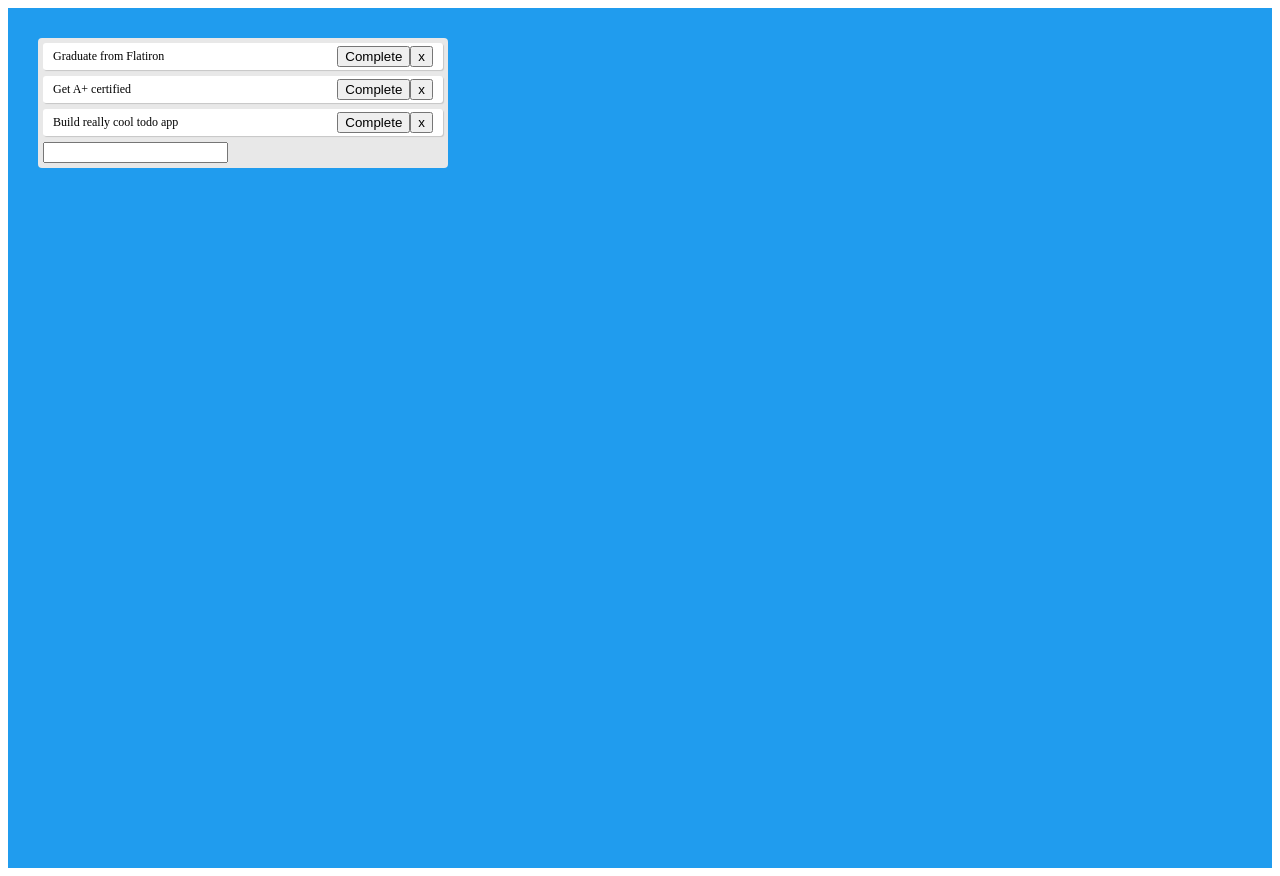
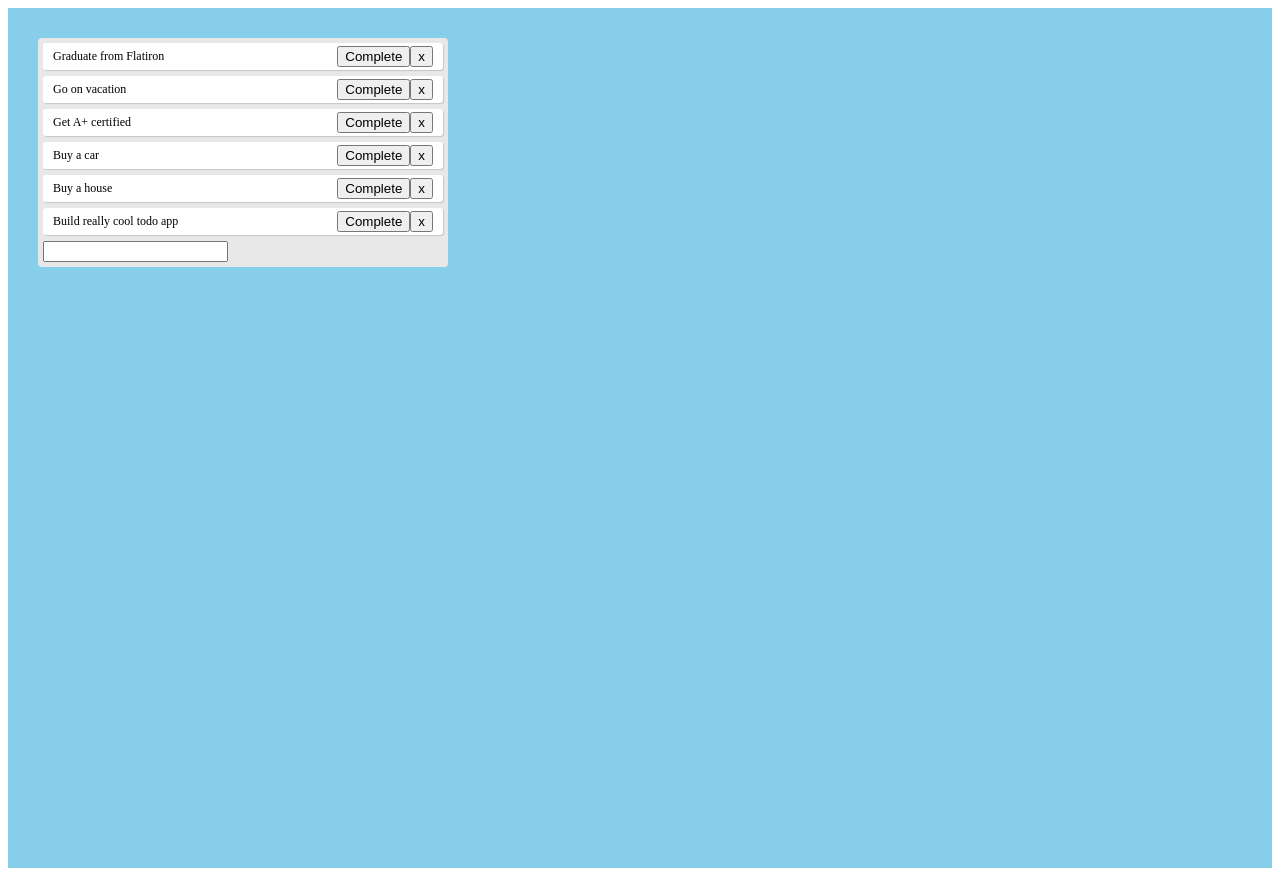
Before and after one commit to Progamer79/todo-list, a React (Create React App) app: page / in a window 1280 px wide. Built offline with nearby package versions, Linux system fonts and the light colour scheme.

Commit message:
Completed assignment

```diff
--- a/src/App.css
+++ b/src/App.css
@@ -1,5 +1,5 @@
 .app {
-    background: #209cee;
+    background: skyblue;
     height: 100vh;
     padding: 30px;
   }
--- a/src/App.js
+++ b/src/App.js
@@ -44,15 +44,30 @@ function App() {
       text: "Graduate from Flatiron",
       isCompleted: false
     },
+      {
+          text: "Go on vacation",
+          isCompleted: false
+      },
     {
       text: "Get A+ certified",
       isCompleted: false
     },
     {
+       text: "Buy a car",
+       isCompleted: false
+    },
+       {
+         text: "Buy a house",
+         isCompleted: false
+       },
+    {
       text: "Build really cool todo app",
       isCompleted: false
     }
   ]);
+
+
+
 
   const addTodo = text => {
     const newTodos = [...todos, { text }];
```
